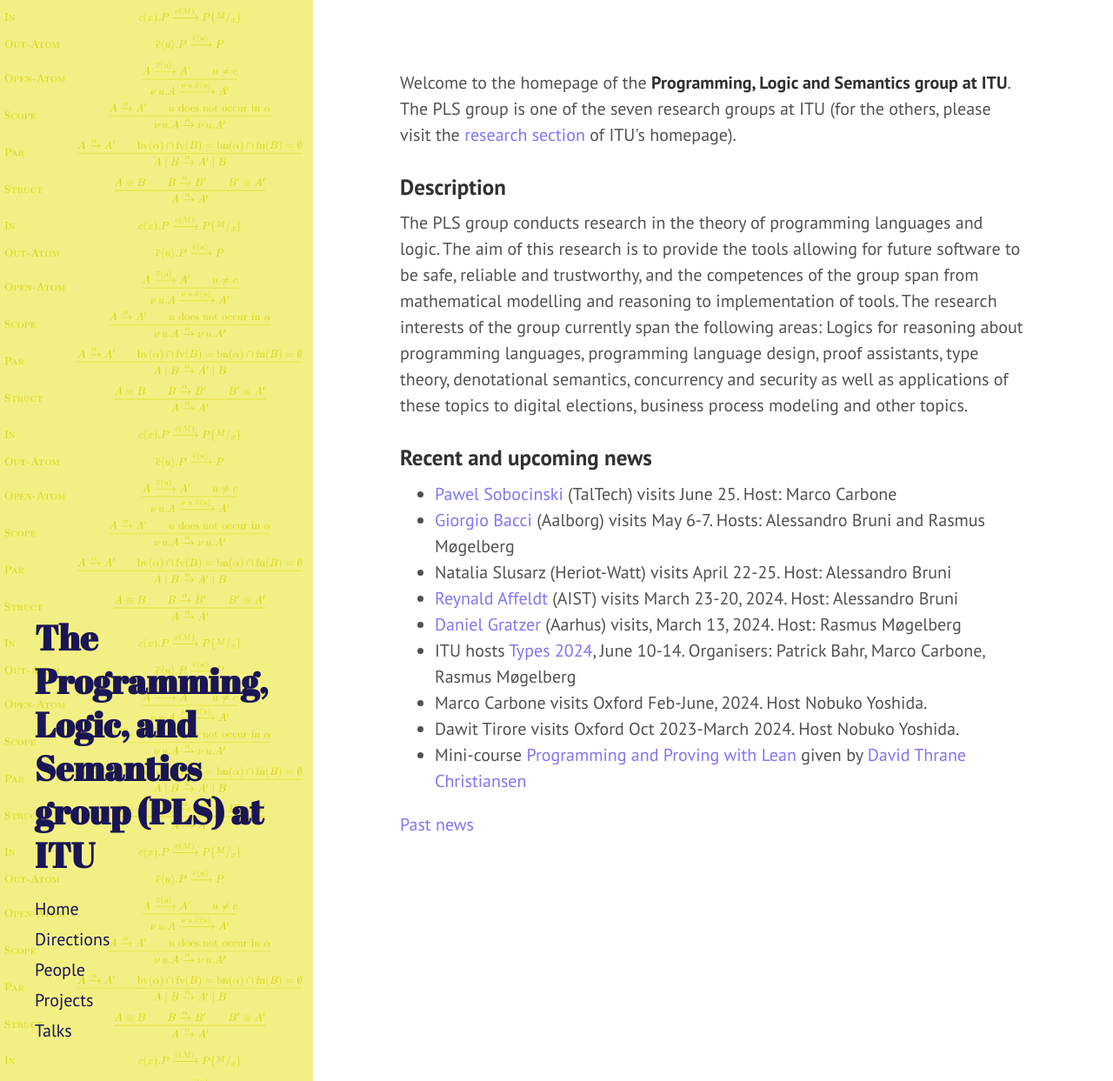
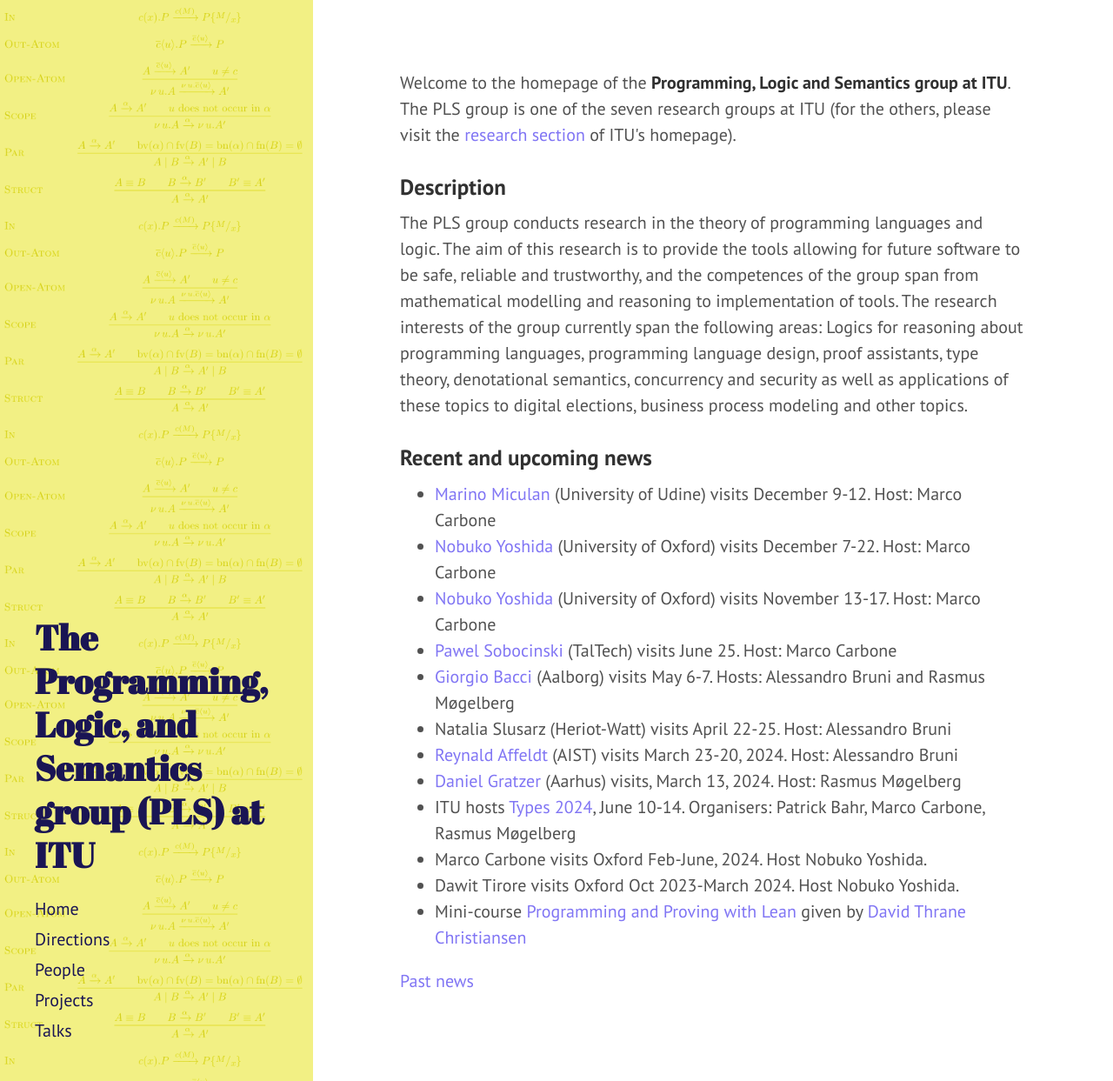
Before and after one commit to rmogelberg/pls.itu.dk, a Jekyll site: the page built from index.md, in a window 1280 px wide and 1243 px high. Shown: the whole window at 87% size. Built offline with Jekyll 4.4.1, drawn with Linux system fonts in a browser that asks for light colours.

Commit message:
Update index.md

```diff
--- a/index.md
+++ b/index.md
@@ -16,6 +16,9 @@
 
 ### Recent and upcoming news
 
+- [Marino Miculan](https://marino.miculan.org) (University of Udine) visits December 9-12. Host: Marco Carbone
+- [Nobuko Yoshida](https://www.cs.ox.ac.uk/people/nobuko.yoshida/) (University of Oxford) visits December 7-22. Host: Marco Carbone
+- [Nobuko Yoshida](https://www.cs.ox.ac.uk/people/nobuko.yoshida/) (University of Oxford) visits November 13-17. Host: Marco Carbone
 - [Pawel Sobocinski](https://www.ioc.ee/~pawel/) (TalTech) visits June 25. Host: Marco Carbone
 - [Giorgio Bacci](https://homes.cs.aau.dk/~grbacci/) (Aalborg) visits May 6-7. Hosts: Alessandro Bruni and Rasmus Møgelberg
 - Natalia Slusarz (Heriot-Watt) visits April 22-25. Host: Alessandro Bruni
```
